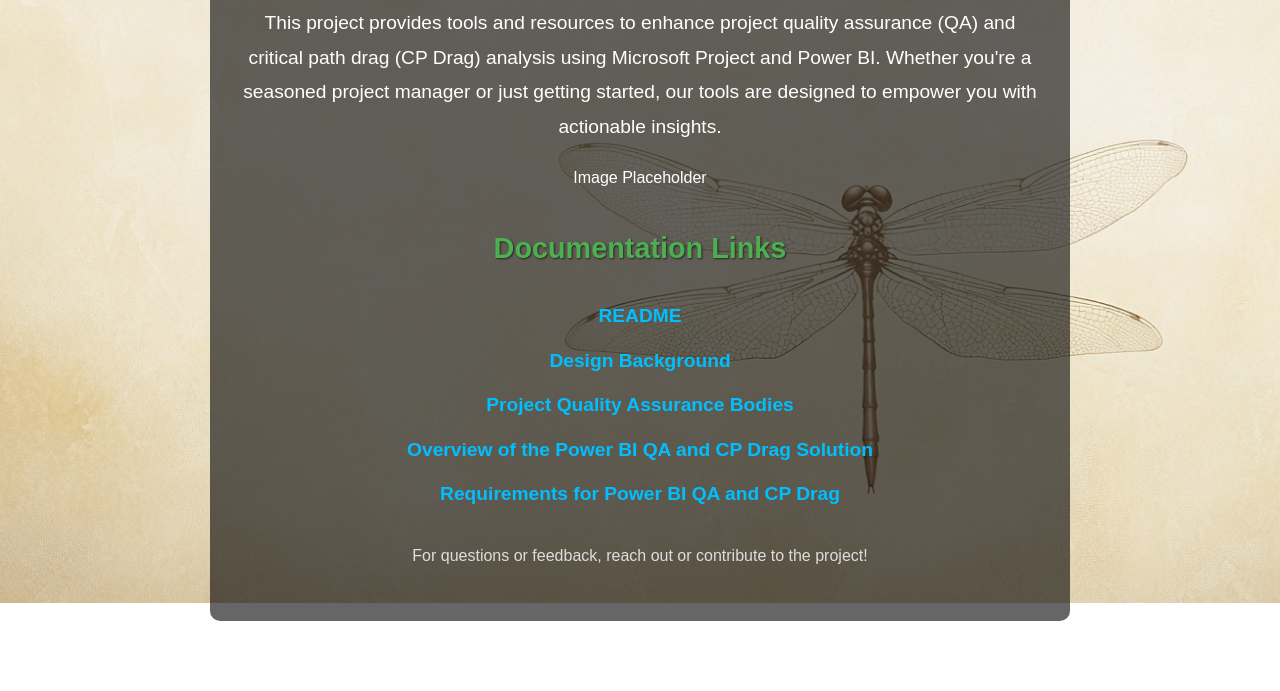
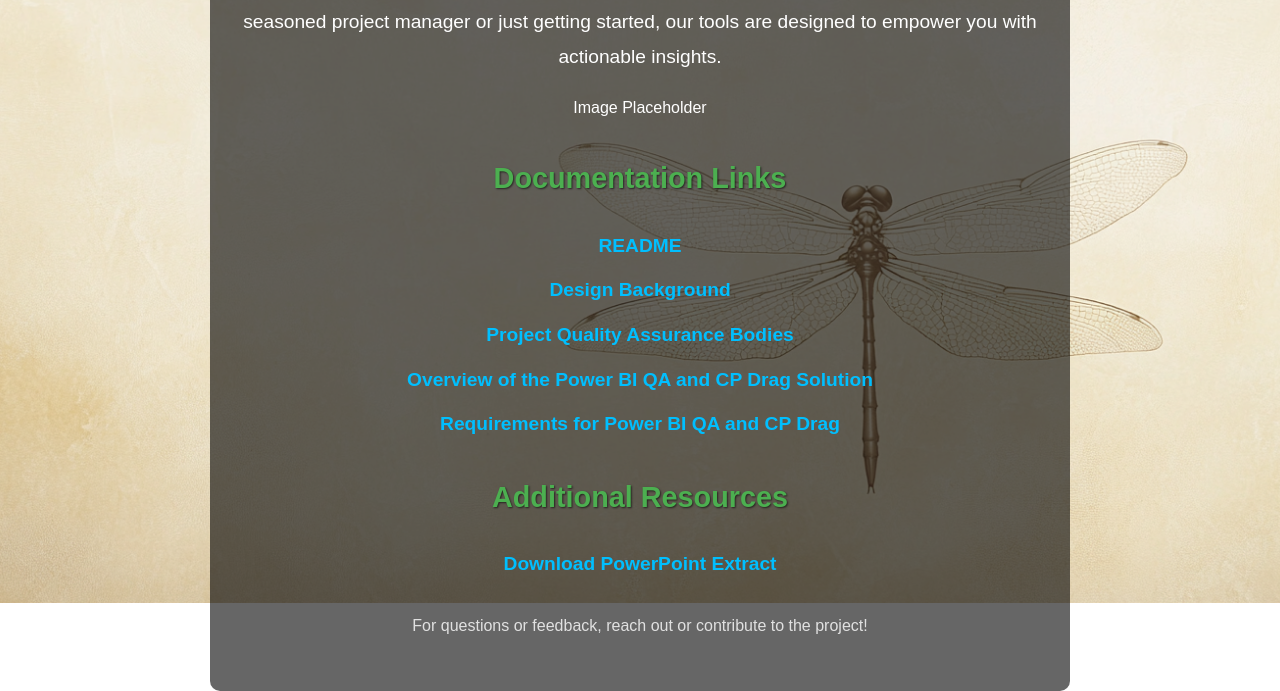
Before and after one commit to foresaa/CPDrag, a plain HTML site: page index.html in a window 1280 px wide. Shown: the part 197-888 px from the top of the page. Before the commit the page ends 818 px from the top, so only its background shows below. Drawn offline with Linux system fonts and the light colour scheme.

Commit message:
Add files via upload

```diff
--- a/index.html
+++ b/index.html
@@ -32,7 +32,6 @@
               >README</a
             >
           </li>
-
           <li>
             <a
               href="https://github.com/foresaa/CPDrag/blob/main/pbi_decision%20.md"
@@ -57,7 +56,6 @@
               >Overview of the Power BI QA and CP Drag Solution</a
             >
           </li>
-
           <li>
             <a
               href="https://github.com/foresaa/CPDrag/blob/main/Requirements%20Power%20BI%20QA%20Metrics%20and%20CP%20Drag%20Calculator.md"
@@ -65,6 +63,19 @@
               rel="noopener"
               >Requirements for Power BI QA and CP Drag</a
             >
+          </li>
+        </ul>
+
+        <h2>Additional Resources</h2>
+        <ul>
+          <li>
+            <a
+              href="QA and CP Drag MI Preview.pptx"
+              target="_blank"
+              rel="noopener"
+            >
+              Download PowerPoint Extract
+            </a>
           </li>
         </ul>
 
```
